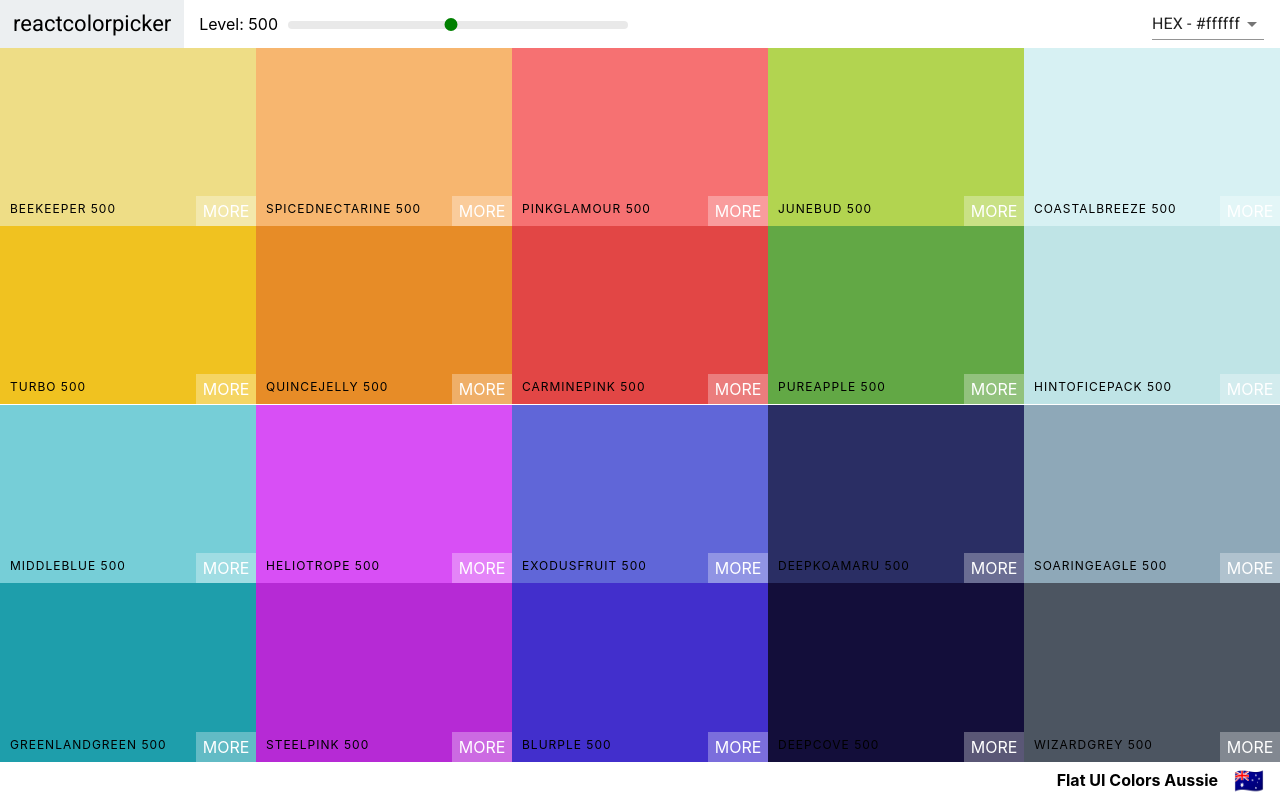
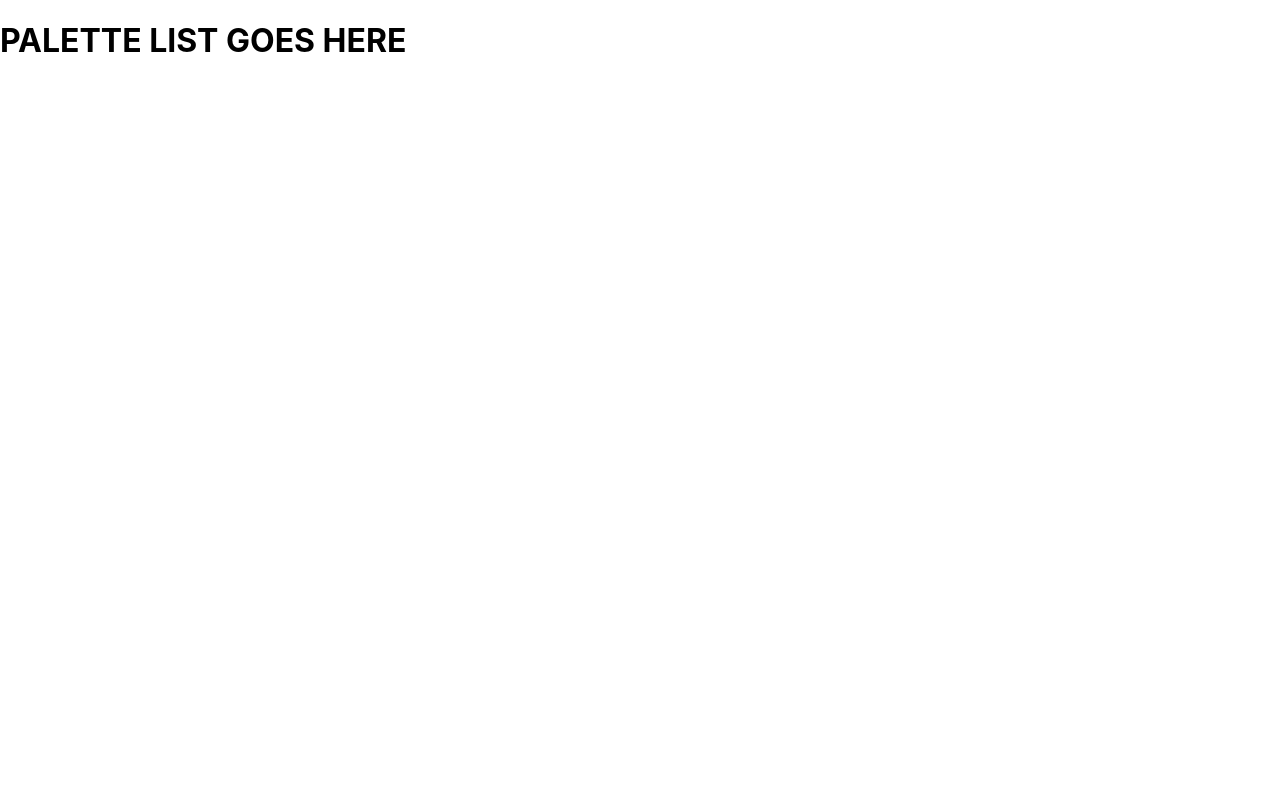
Before and after one commit to jsquardo/PickAPalette, a React (Create React App) app: page / in a window 1280 px wide. Built offline with nearby package versions, Linux system fonts and the light colour scheme.

Commit message:
Add react router

```diff
--- a/package.json
+++ b/package.json
@@ -10,6 +10,7 @@
     "react": "^16.11.0",
     "react-copy-to-clipboard": "^5.0.1",
     "react-dom": "^16.11.0",
+    "react-router-dom": "^5.1.2",
     "react-scripts": "3.2.0"
   },
   "scripts": {
--- a/src/App.js
+++ b/src/App.js
@@ -1,14 +1,23 @@
-import React, { Component } from "react";
-import Palette from "./Palette";
-import seedColors from "./seedColors";
-import { generatePalette } from "./colorHelpers";
+import React, { Component } from 'react';
+import { Route, Switch } from 'react-router-dom';
+import Palette from './Palette';
+import seedColors from './seedColors';
+import { generatePalette } from './colorHelpers';
 
 class App extends Component {
 	render() {
 		return (
-			<div>
-				<Palette palette={generatePalette(seedColors[4])} />
-			</div>
+			<Switch>
+				<Route exact path="/" render={() => <h1>PALETTE LIST GOES HERE</h1>} />
+				<Route
+					exact
+					path="/palette/:id"
+					render={() => <h1>INDIVIDUAL PALETTE</h1>}
+				/>
+			</Switch>
+			// <div>
+			// 	<Palette palette={generatePalette(seedColors[4])} />
+			// </div>
 		);
 	}
 }
--- a/src/index.js
+++ b/src/index.js
@@ -1,6 +1,12 @@
-import React from "react";
-import ReactDOM from "react-dom";
-import "./index.css";
-import App from "./App";
+import React from 'react';
+import ReactDOM from 'react-dom';
+import { BrowserRouter } from 'react-router-dom';
+import './index.css';
+import App from './App';
 
-ReactDOM.render(<App />, document.getElementById("root"));
+ReactDOM.render(
+	<BrowserRouter>
+		<App />
+	</BrowserRouter>,
+	document.getElementById('root')
+);
```
Also changed, not shown: 1 other file (tests, documents, lock files or other folders).
